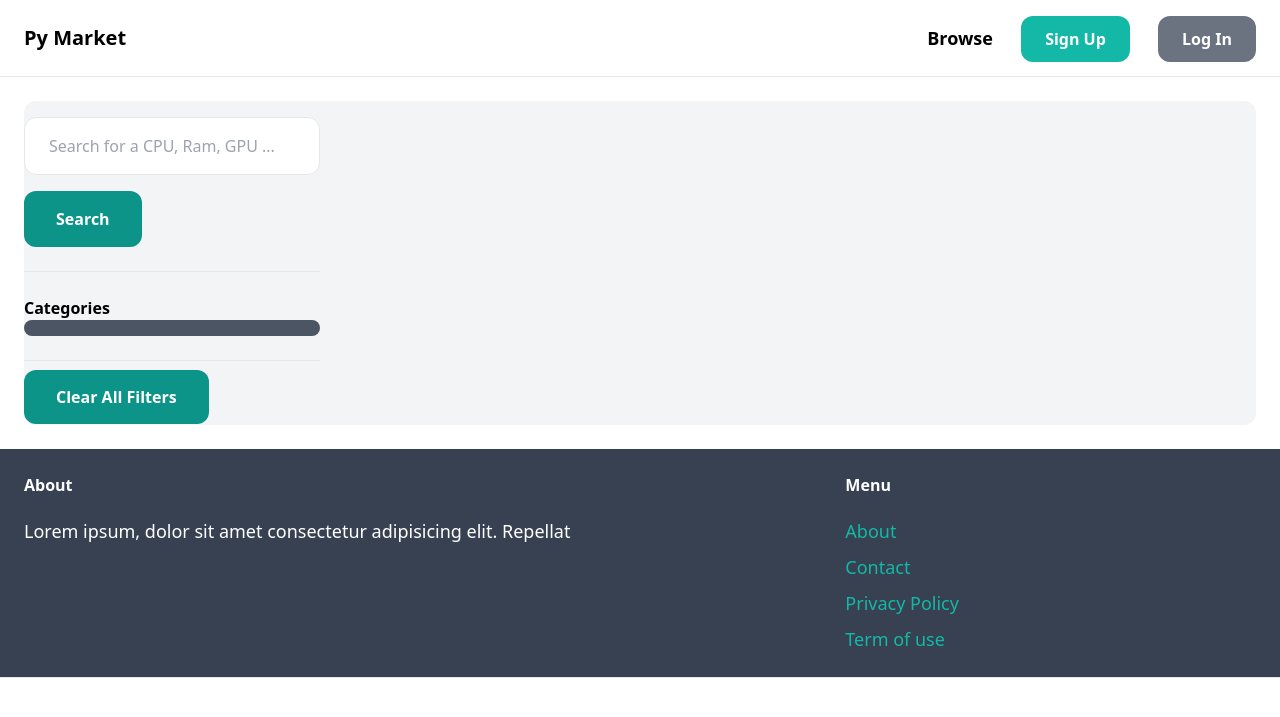
After one commit to joaoespanha/py_market, a Django app: page /items/items in a window 1280 px wide. The commit adds this page. Shown: the top 717 px of the page. Run offline with Django 4.2, Linux system fonts and the light colour scheme; data that the repository does not hold is empty; some libraries are stand-ins or nearby versions.

Commit message:
implementing browse section with name and category filters

```diff
--- a/py_market/core/templates/core/base.html
+++ b/py_market/core/templates/core/base.html
@@ -14,7 +14,7 @@
         <a href="/" class="text-xl font-semibold">Py Market</a>
         <div class="space-x-6">
 
-            <a href="#" class="text-lg font-semibold hover:text-gray-500">Browse</a>
+            <a href="{% url 'item:items' %}" class="text-lg font-semibold hover:text-gray-500">Browse</a>
 
             {% if request.user.is_authenticated %}
             <a href="{% url 'item:new' %}" class="text-lg font-semibold hover:text-gray-500">Add Item</a>
--- /dev/null
+++ b/py_market/item/templates/item/items.html
@@ -0,0 +1,58 @@
+{% extends 'core/base.html' %}
+
+{% block title %}Browse{% endblock title %}
+
+
+{% block content %}
+
+<div class="pb-4 grid grid-cols-4 gap-4 bg-gray-100 rounded-xl">
+  <div class="col-span-1">
+    <form action="{% url 'item:items' %}" method="get">
+      <input type="text" class='w-full rounded-xl mt-4 mx-auto border py-4 px-6' placeholder='Search for a CPU, Ram, GPU ...' name='query' value='{{query}}'>
+      <button class='mt-4 py-4 px-8 bg-teal-600 rounded-xl hover:bg-teal-700 text-white font-semibold'>Search</button>
+    </form>
+    <hr class="my-6">
+
+    <p class="font-semibold">Categories</p>
+
+    <ul class='bg-gray-600 rounded-xl py-2 px-4 text-white font-semibold'>
+        {% for category in categories %}
+            <li class="py-2 px-2 rounded-xl hover:text-xl {% if category.id == category_id %}underline font-bold{% endif %}">
+                <a href="{% url 'item:items' %}?query={{ query }}&category={{ category.id }}">{{ category.name }}</a>
+            </li>
+        {% endfor %}
+    </ul>
+
+    <hr class="my-6">
+    <a href="{% url 'item:items' %}" class='mt-4 py-4 px-8 bg-teal-600 rounded-xl hover:bg-teal-700 text-white font-semibold'>Clear All Filters</a>
+
+  </div>
+
+  <div class="col-span-3">
+    <div class="grid grid-cols-3 gap-3">
+      {% for item in items %}
+
+      <div>
+        <a href="{% url 'item:details' item.id %}">
+          <div>
+            <img src="{{item.image.url}}" class="rounded-t-xl" />
+          </div>
+
+          <div class="p-6 bg-white rounded-b-xl">
+            <h2 class="font-semibold text-x">{{item.name}}</h2>
+            <h3>{{item.price}}</h3>
+            <p>{{item.description}}</p>
+          </div>
+        </a>
+      </div>
+
+      {% endfor %}
+    </div>
+  </div>
+
+</div>
+
+
+
+
+{% endblock %}
--- a/py_market/item/urls.py
+++ b/py_market/item/urls.py
@@ -9,4 +9,5 @@ urlpatterns = [
     path("new", views.new, name="new"),
     path("delete/<int:id>", views.delete, name="delete"),
     path("edit/<int:id>", views.edit, name="edit"),
+    path("items", views.items, name="items"),
 ]
--- a/py_market/item/views.py
+++ b/py_market/item/views.py
@@ -1,10 +1,36 @@
 from django.shortcuts import render, get_object_or_404, redirect
-from .models import Item
+from .models import Item, Category
 from django.contrib.auth.decorators import login_required
 from .forms import NewItemForm
+from django.db.models import Q
 
 
 # Create your views here.
+
+
+# VINHO RESERVADO CHARDONNAY COM A BOBINHA
+def items(request):
+    query = request.GET.get("query", "")
+    items = Item.objects.filter(is_sold=False)
+    categories = Category.objects.all()
+    category_id = request.GET.get("category", 0)
+    if category_id:
+        items = items.filter(category_id=category_id)
+    if query:
+        items = items.filter(Q(name__icontains=query) | Q(description__icontains=query))
+
+    return render(
+        request,
+        "item/items.html",
+        context={
+            "items": items,
+            "query": query,
+            "categories": categories,
+            "category_id": int(category_id),
+        },
+    )
+
+
 def details(request, id):
     item = get_object_or_404(Item, pk=id)
     rel_items = Item.objects.filter(category=item.category).exclude(pk=id)[0:3]
```
